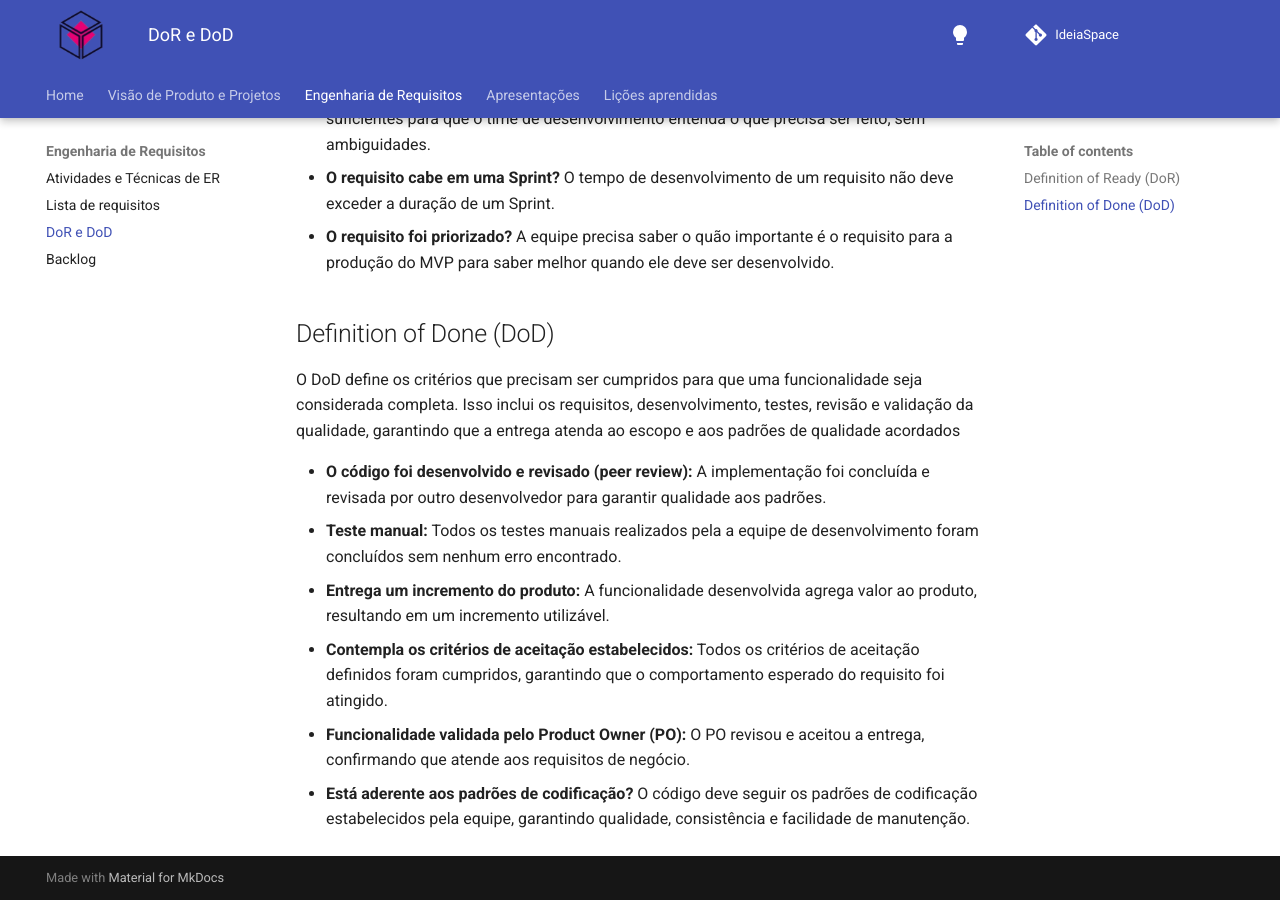
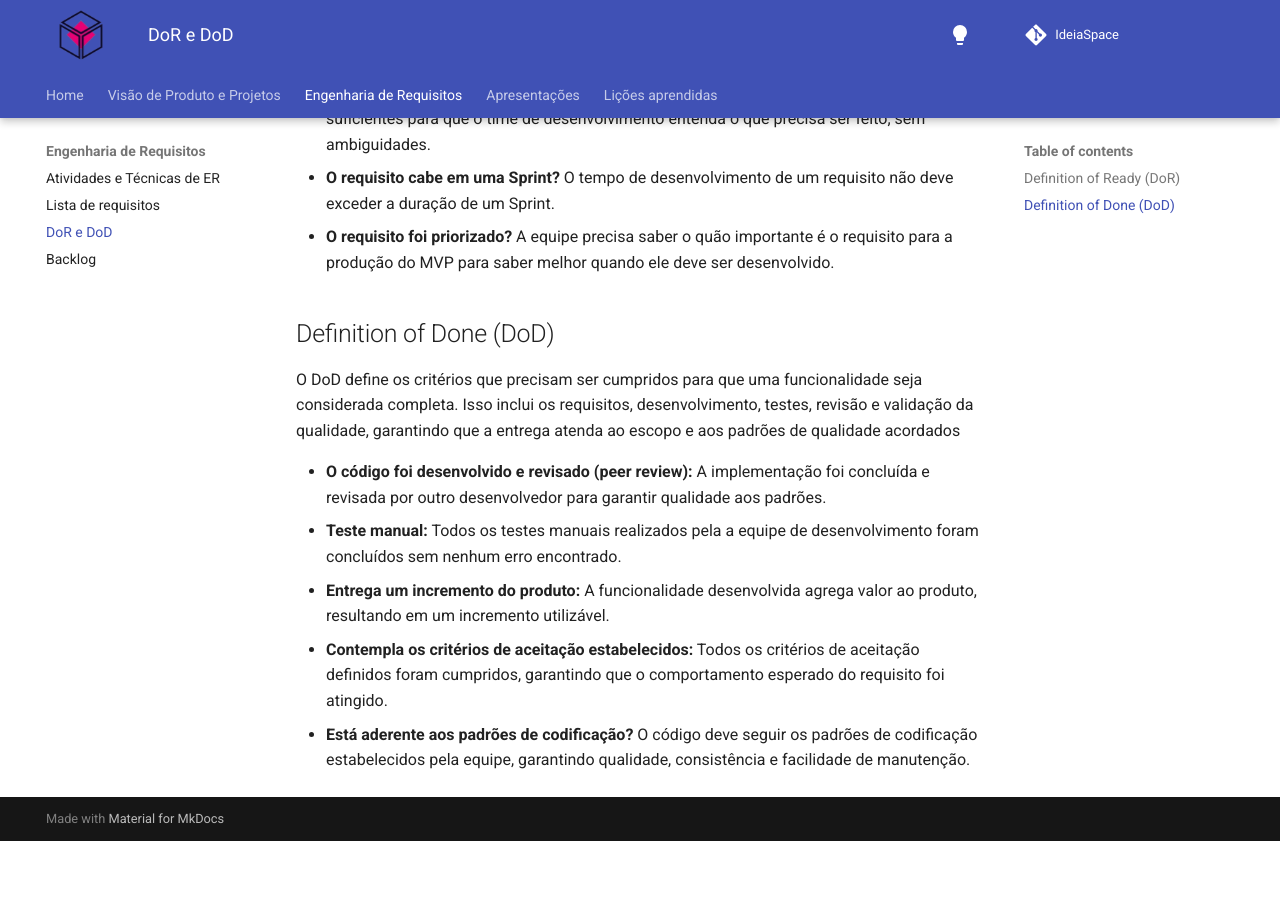
Before and after one commit to mdsreq-fga-unb/2024.2-T01-IdeaSpace, an MkDocs documentation site: the page built from docs/engenharia-requisitos/Dor_dod.md, in a window 1280 px wide and 900 px high, scrolled down 529 px. Built offline with MkDocs 1.6.1 and Material for MkDocs 9.7.7, drawn with Linux system fonts in a browser that asks for light colours; comment, search, counter and statistics services are not loaded; after the commit the page ends 1370 px from its top, so only the background shows below that.

Commit message:
Update Dor_dod.md
issue #16

```diff
--- a/docs/engenharia-requisitos/Dor_dod.md
+++ b/docs/engenharia-requisitos/Dor_dod.md
@@ -20,5 +20,4 @@ O DoD define os critérios que precisam ser cumpridos para que uma funcionalidad
 - **Teste manual:** Todos os testes manuais realizados pela a equipe de desenvolvimento foram concluídos sem nenhum erro encontrado.
 - **Entrega um incremento do produto:** A funcionalidade desenvolvida agrega valor ao produto, resultando em um incremento utilizável.
 - **Contempla os critérios de aceitação estabelecidos:** Todos os critérios de aceitação definidos foram cumpridos, garantindo que o comportamento esperado do requisito foi atingido.
-- **Funcionalidade validada pelo Product Owner (PO):** O PO revisou e aceitou a entrega, confirmando que atende aos requisitos de negócio.
 - **Está aderente aos padrões de codificação?** O código deve seguir os padrões de codificação estabelecidos pela equipe, garantindo qualidade, consistência e facilidade de manutenção.
```
